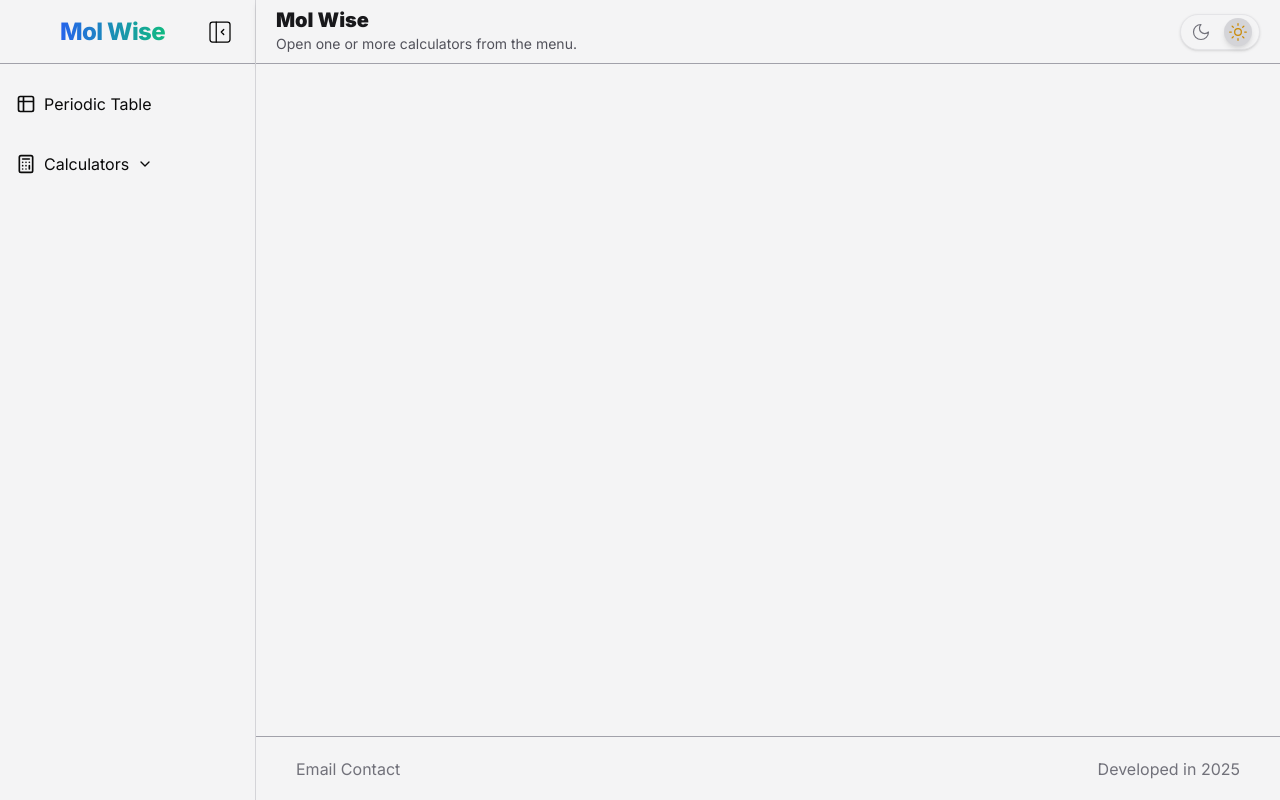
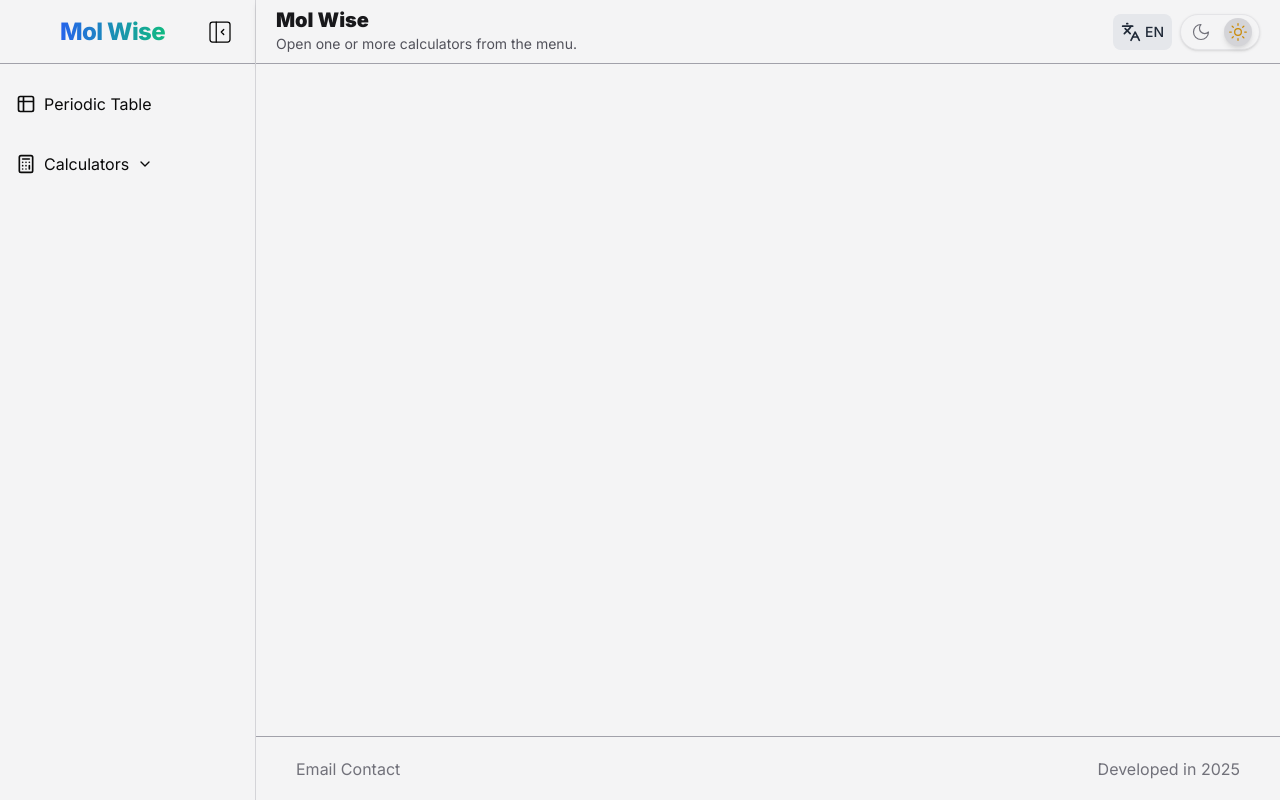
Before and after one commit to brunomacedo1203/Mol-Wise, a Next.js app: page /en/calculators in a window 1280 px wide. Built offline with nearby package versions, Linux system fonts and the light colour scheme.

Commit message:
feat(i18n): implement language switcher and fix theme persistence

```diff
--- a/src/app/[locale]/layout.tsx
+++ b/src/app/[locale]/layout.tsx
@@ -9,8 +9,23 @@ import { Inter } from "next/font/google";
 import "@/app/globals.css";
 import { ThemeProvider } from "@/shared/contexts/ThemeContext";
 import { CalculatorInstancesProvider } from "@/features/calculators/contexts/CalculatorInstancesContext";
+import Script from "next/script";
 
 const inter = Inter({ subsets: ["latin"] });
+
+// Script para evitar flash de tema incorreto
+const themeScript = `
+  (function() {
+    try {
+      const theme = localStorage.getItem('theme');
+      if (theme === 'dark' || (!theme && window.matchMedia('(prefers-color-scheme: dark)').matches)) {
+        document.documentElement.classList.add('dark');
+      } else {
+        document.documentElement.classList.remove('dark');
+      }
+    } catch (e) {}
+  })();
+`;
 
 // Função que informa ao Next.js quais locales devem ser pré-renderizados
 export function generateStaticParams() {
@@ -23,7 +38,8 @@ export async function generateMetadata({
 }: {
   params: { locale: string };
 }): Promise<Metadata> {
-  const locale = params.locale;
+  // Aguarda a resolução do params
+  const { locale } = await Promise.resolve(params);
   const t = await getTranslations({ locale, namespace: "common" });
 
   return {
@@ -52,7 +68,8 @@ export default async function LocaleLayout({
   children: React.ReactNode;
   params: { locale: string };
 }) {
-  const locale = params.locale;
+  // Aguarda a resolução do params
+  const { locale } = await Promise.resolve(params);
 
   // Garante que o locale recebido é válido
   if (!hasLocale(routing.locales, locale)) {
@@ -63,7 +80,14 @@ export default async function LocaleLayout({
   setRequestLocale(locale);
 
   return (
-    <html lang={locale} className="dark">
+    <html lang={locale}>
+      <head>
+        <Script
+          id="theme-script"
+          strategy="beforeInteractive"
+          dangerouslySetInnerHTML={{ __html: themeScript }}
+        />
+      </head>
       <body className={inter.className}>
         <ThemeProvider>
           <CalculatorInstancesProvider>
--- a/src/shared/components/Header.tsx
+++ b/src/shared/components/Header.tsx
@@ -1,6 +1,7 @@
 import React from "react";
 import { useSubtitle } from "@/shared/contexts/SubtitleContext";
 import { ThemeToggle } from "@/components/ui/theme-toggle";
+import LanguageSwitcher from "./LanguageSwitcher";
 
 export interface HeaderProps {
   title: string;
@@ -29,7 +30,10 @@ export default function Header(props: HeaderProps) {
             </h2>
           )}
         </div>
-        <ThemeToggle className="mt-2" />
+        <div className="flex items-center gap-2 mt-2">
+          <LanguageSwitcher />
+          <ThemeToggle />
+        </div>
       </div>
     </div>
   );
--- /dev/null
+++ b/src/shared/components/LanguageSwitcher.tsx
@@ -0,0 +1,36 @@
+"use client";
+
+import { useRouter, useParams, usePathname } from "next/navigation";
+import { Languages } from "lucide-react";
+
+export default function LanguageSwitcher() {
+  const router = useRouter();
+  const params = useParams();
+  const pathname = usePathname();
+  const currentLocale = params.locale as string;
+
+  const toggleLanguage = () => {
+    const newLocale = currentLocale === "pt" ? "en" : "pt";
+    // Manter a rota atual, apenas trocando o locale
+    const newPath = pathname.replace(`/${currentLocale}`, `/${newLocale}`);
+    router.push(newPath);
+  };
+
+  return (
+    <button
+      onClick={toggleLanguage}
+      className="p-2 rounded-lg bg-gray-200 dark:bg-gray-800 text-gray-800 dark:text-gray-200 hover:bg-gray-300 dark:hover:bg-gray-700 transition-colors"
+      aria-label={`Mudar para ${
+        currentLocale === "pt" ? "English" : "Português"
+      }`}
+      title={`Mudar para ${currentLocale === "pt" ? "English" : "Português"}`}
+    >
+      <div className="flex items-center gap-1">
+        <Languages size={20} />
+        <span className="text-sm font-medium">
+          {currentLocale.toUpperCase()}
+        </span>
+      </div>
+    </button>
+  );
+}
--- a/src/shared/contexts/ThemeContext.tsx
+++ b/src/shared/contexts/ThemeContext.tsx
@@ -12,29 +12,33 @@ interface ThemeContextType {
 const ThemeContext = createContext<ThemeContextType | undefined>(undefined);
 
 export function ThemeProvider({ children }: { children: React.ReactNode }) {
-  // Inicia como light para evitar SSR mismatch
-  const [theme, setTheme] = useState<Theme>("light");
+  // Inicia com o tema do localStorage ou preferência do sistema
+  const [theme, setTheme] = useState<Theme>(() => {
+    if (typeof window === "undefined") return "light";
 
-  // Sincroniza com localStorage após montagem
+    try {
+      const savedTheme = localStorage.getItem("theme") as Theme | null;
+      if (savedTheme) return savedTheme;
+
+      return window.matchMedia("(prefers-color-scheme: dark)").matches
+        ? "dark"
+        : "light";
+    } catch (e) {
+      return "light";
+    }
+  });
+
+  // Atualiza o tema no localStorage e na classe do documento
   useEffect(() => {
-    const savedTheme = localStorage.getItem("theme") as Theme | null;
-
-    if (savedTheme) {
-      setTheme(savedTheme);
-    } else {
-      const prefersDark = window.matchMedia(
-        "(prefers-color-scheme: dark)"
-      ).matches;
-      setTheme(prefersDark ? "dark" : "light");
-    }
-  }, []);
-
-  useEffect(() => {
-    localStorage.setItem("theme", theme);
-    if (theme === "dark") {
-      document.documentElement.classList.add("dark");
-    } else {
-      document.documentElement.classList.remove("dark");
+    try {
+      localStorage.setItem("theme", theme);
+      if (theme === "dark") {
+        document.documentElement.classList.add("dark");
+      } else {
+        document.documentElement.classList.remove("dark");
+      }
+    } catch (e) {
+      console.error("Error updating theme:", e);
     }
   }, [theme]);
 
```
Also changed, not shown: 1 other file (tests, documents, lock files or other folders).
